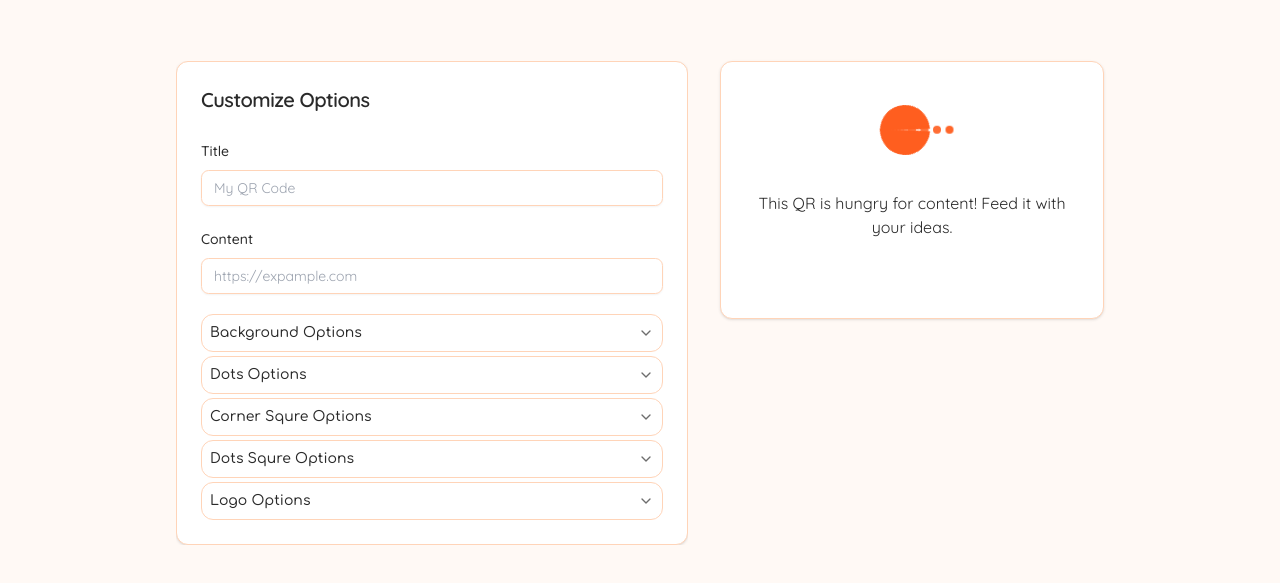
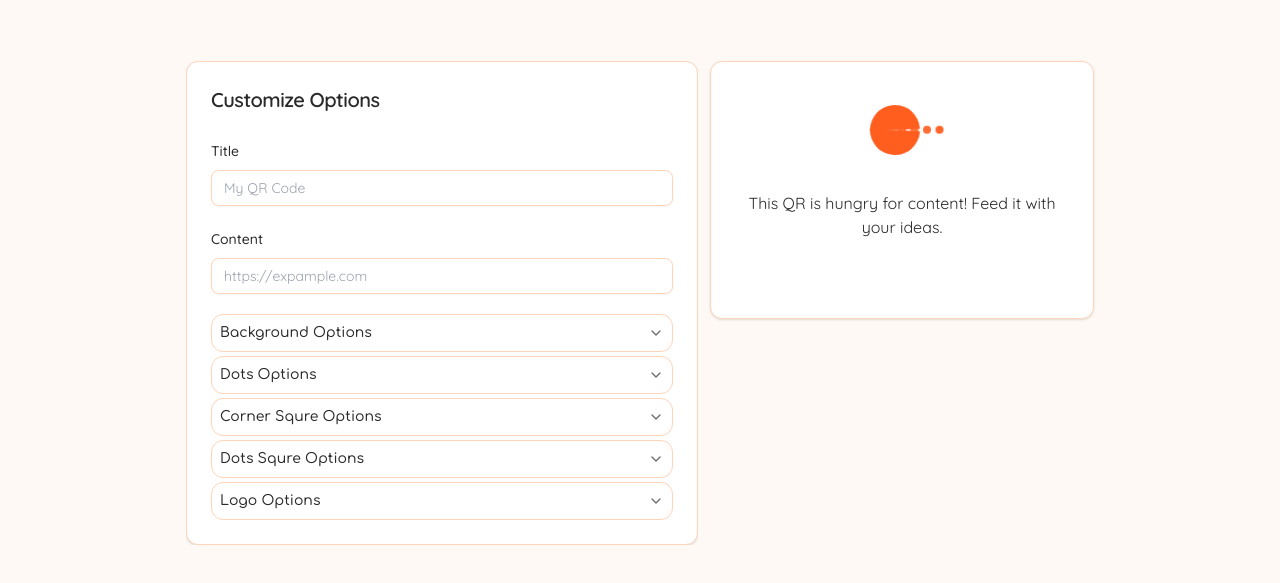
Before and after one commit to nkaryoli/nk_qrCode, a React (Vite) app: page /customize-qr in a window 1280 px wide. Shown: the part 333-916 px from the top of the page. Built offline with nearby package versions, Linux system fonts and the light colour scheme; no server answers.

Commit message:
feat: minor adjustment

```diff
--- a/src/features/custom/CustomizePage.tsx
+++ b/src/features/custom/CustomizePage.tsx
@@ -13,7 +13,7 @@ const CustomizePage = () => {
                     initial={{ opacity: 0, y: 40 }}
                     animate={{ opacity: 1, y: 0 }}
                     transition={{ duration: 0.8, delay: 0.4 }}
-                    className="flex flex-col lg:flex-row items-center lg:items-start justify-center w-full gap-8"
+                    className="flex flex-col lg:flex-row items-center lg:items-start justify-center w-full gap-3"
                 >
                     <motion.div
                         initial={{ x: -20 }}
```
